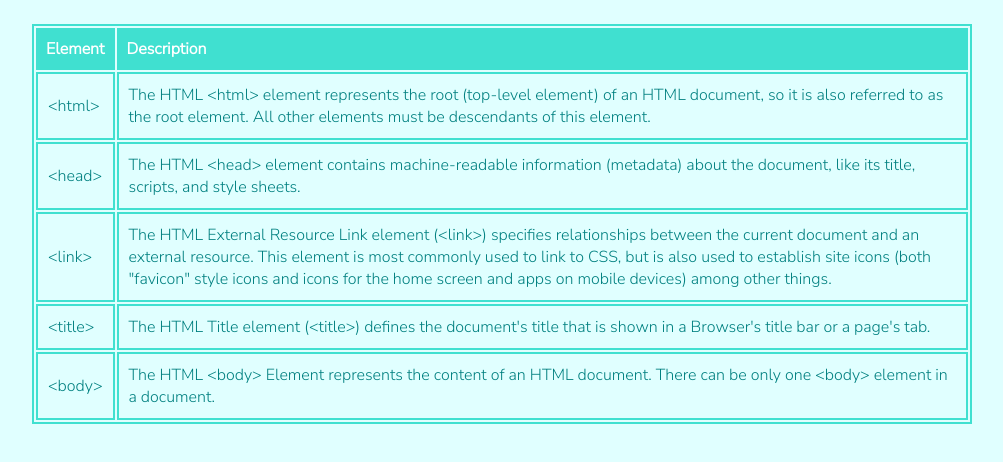
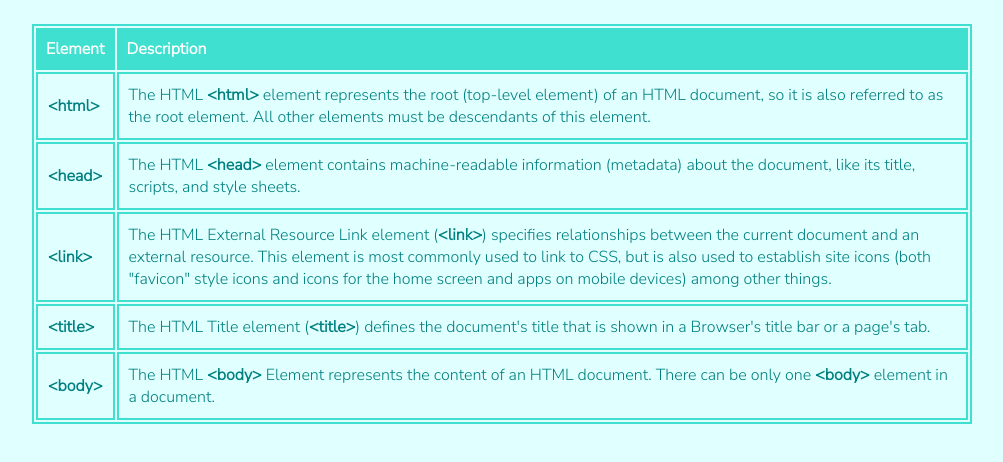
Before and after one commit to peterkibuchi/html-cheatsheet, a plain HTML site: page index.html in a window 1280 px wide. Shown: the part 80-542 px from the top of the page, without its empty margins (138-1141 px from the left). Drawn offline with Linux system fonts and the light colour scheme.

Commit message:
Fifth Commit, Bolden HTML Elements

```diff
--- a/index.html
+++ b/index.html
@@ -25,33 +25,33 @@
 
             <tbody>
                 <tr>
-                    <td>&lt;html&gt;</td>
-                    <td>The HTML &lt;html&gt; element represents the root (top-level element) of an HTML document,
+                    <td><strong>&lt;html&gt;</strong></td>
+                    <td>The HTML <strong>&lt;html&gt;</strong> element represents the root (top-level element) of an HTML document,
                         so it is also referred to as the root element. All other elements must be descendants of this element.</td>
                 </tr>
 
                 <tr>
-                    <td>&lt;head&gt;</td>
-                    <td>The HTML &lt;head&gt; element contains machine-readable information (metadata) about
+                    <td><strong>&lt;head&gt;</strong></td>
+                    <td>The HTML <strong>&lt;head&gt;</strong> element contains machine-readable information (metadata) about
                         the document, like its title, scripts, and style sheets.</td>
                 </tr>
 
                 <tr>
-                    <td>&lt;link&gt;</td>
-                    <td>The HTML External Resource Link element (&lt;link&gt;) specifies relationships between the current document and
+                    <td><strong>&lt;link&gt;</strong></td>
+                    <td>The HTML External Resource Link element (<strong>&lt;link&gt;</strong>) specifies relationships between the current document and
                         an external resource. This element is most commonly used to link to CSS, but is also used to establish site
                         icons (both "favicon" style icons and icons for the home screen and apps on mobile devices) among other things.</td>
                 </td>
 
                 <tr>
-                    <td>&lt;title&gt;</td>
-                    <td>The HTML Title element (&lt;title&gt;) defines the document's title that is shown in a Browser's title bar or a page's tab.</td>
+                    <td><strong>&lt;title&gt;</strong></td>
+                    <td>The HTML Title element (<strong>&lt;title&gt;</strong>) defines the document's title that is shown in a Browser's title bar or a page's tab.</td>
                 </tr>
 
                 <tr>
-                    <td>&lt;body&gt;</td>
-                    <td>The HTML &lt;body&gt; Element represents the content of an HTML document.
-                        There can be only one &lt;body&gt; element in a document.</td>
+                    <td><strong>&lt;body&gt;</strong></td>
+                    <td>The HTML <strong>&lt;body&gt;</strong> Element represents the content of an HTML document.
+                        There can be only one <strong>&lt;body&gt;</strong> element in a document.</td>
                 </tr>
             </tbody>
 
```
